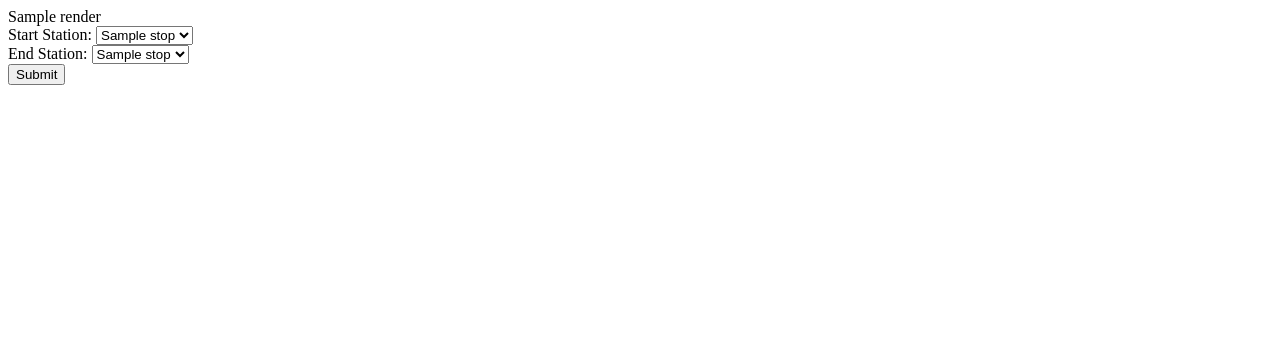
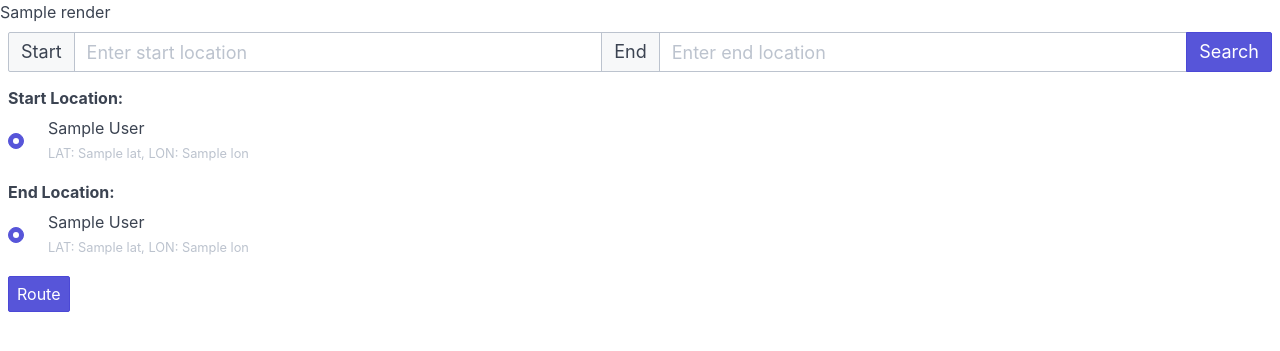
Before and after one commit to brianlee51/busstop, a Django app: template busstop/scheduling/templates/index.html in a window 1280 px wide. Shown: the top 351 px of the page. Run offline with Django 4.2, Linux system fonts and the light colour scheme; the template is opened without the code that fills it: most values are stand-ins (such as "Sample title", 1, 10 or a date in 2020).

Commit message:
updated user interface template

```diff
--- a/busstop/scheduling/templates/index.html
+++ b/busstop/scheduling/templates/index.html
@@ -3,32 +3,82 @@
 <head>
     <meta charset="UTF-8">
     <title>Map</title>
+    <link rel="stylesheet" href="https://unpkg.com/spectre.css/dist/spectre.min.css">
+    <link rel="stylesheet" href="https://unpkg.com/spectre.css/dist/spectre-exp.min.css">
+    <link rel="stylesheet" href="https://unpkg.com/spectre.css/dist/spectre-icons.min.css">
     {{map.header.render|safe}}
 </head>
 <body>
-  <form method="get" target="_blank">
-    {% csrf_token %}
-    <label for="start">Start Station:</label>
-    <select name="start" id="start">
-      {% for stop in unique_stops.keys %}
-      <option value="{{ stop }}">{{ stop }}</option>
-      {% endfor %}
-    </select>
-    <br>
-    <label for="end">End Station:</label>
-    <select name="end" id="end">
-      {% for stop in unique_stops.keys %}
-      <option value="{{ stop }}">{{ stop }}</option>
-      {% endfor %}
-    </select>
-    <br>
-    <button type="submit">Submit</button>
-  </form>
+    <!-- flexbox grid example -->
+  <div class="container">
+    <div class="columns">
+      <div class="column col-12">
+        <form method="get" action="search/">
+          {% csrf_token %}
+          <div class="input-group my-2">
+            <span class="input-group-addon addon-lg">Start</span>
+            <input type="text" class="form-input input-lg" name="start_position" placeholder="Enter start location" required>
+            <span class="input-group-addon addon-lg">End</span>
+            <input type="text" class="form-input input-lg" name="end_position" placeholder="Enter end location" required>
+            <button class="btn btn-primary btn-lg input-group-btn" type="submit">Search</button>
+          </div>
+        </form>
+
+        <form method="get" target="_blank" action="route/">
+          <div class="form-group">
+            <label class="form-label"><b>Start Location:</b></label>
+            {% if not start_longlat %}
+            <h2>No locations found</h2>
+            {% endif %}
+            {% for loc in start_longlat %}
+            <div class="tile tile-centered">
+                <label class="form-radio">
+                  {% if forloop.first %}
+                    <input type="radio" name="start_position" value="{{ loc.lat }}, {{ loc.lon }}" required checked>
+                  {% else %}
+                    <input type="radio" name="start_position" value="{{ loc.lat }}, {{ loc.lon }}" required>
+                  {% endif %}
+                  <i class="form-icon"></i>
+                </label>
+              <div class="tile-content">
+                <div class="tile-title">{{ loc.display_name }}</div>
+                <small class="tile-subtitle text-gray">LAT: {{ loc.lat }}, LON: {{ loc.lon }}</small>
+              </div>
+            </div>
+            {% endfor %}
+          </div>
+
+          <div class="form-group">
+            <label class="form-label"><b>End Location:</b></label>
+            {% if not end_longlat %}
+            <h2>No locations found</h2>
+            {% endif %}
+            {% for loc in end_longlat %}
+            <div class="tile tile-centered">
+              <label class="form-radio">
+                {% if forloop.first %}
+                  <input type="radio" name="end_position" value="{{ loc.lat }}, {{ loc.lon }}" required checked>
+                {% else %}
+                  <input type="radio" name="end_position" value="{{ loc.lat }}, {{ loc.lon }}" required>
+                {% endif %}
+                <i class="form-icon"></i>
+              </label>
+              <div class="tile-content">
+                <div class="tile-title">{{ loc.display_name }}</div>
+                <small class="tile-subtitle text-gray">LAT: {{ loc.lat }}, LON: {{ loc.lon }}</small>
+              </div>
+            </div>
+            {% endfor %}
+          </div>
+          {% if end_longlat and start_longlat %}
+          <button class="btn btn-primary my-2" type="submit">Route</button>
+          {% endif %}
+        </form>
+      </div>
+    </div>
+  </div>
 </body>
 </html>
 
 <style>
-.vertical-center {
-  height:100%;
-}
 </style>
```
